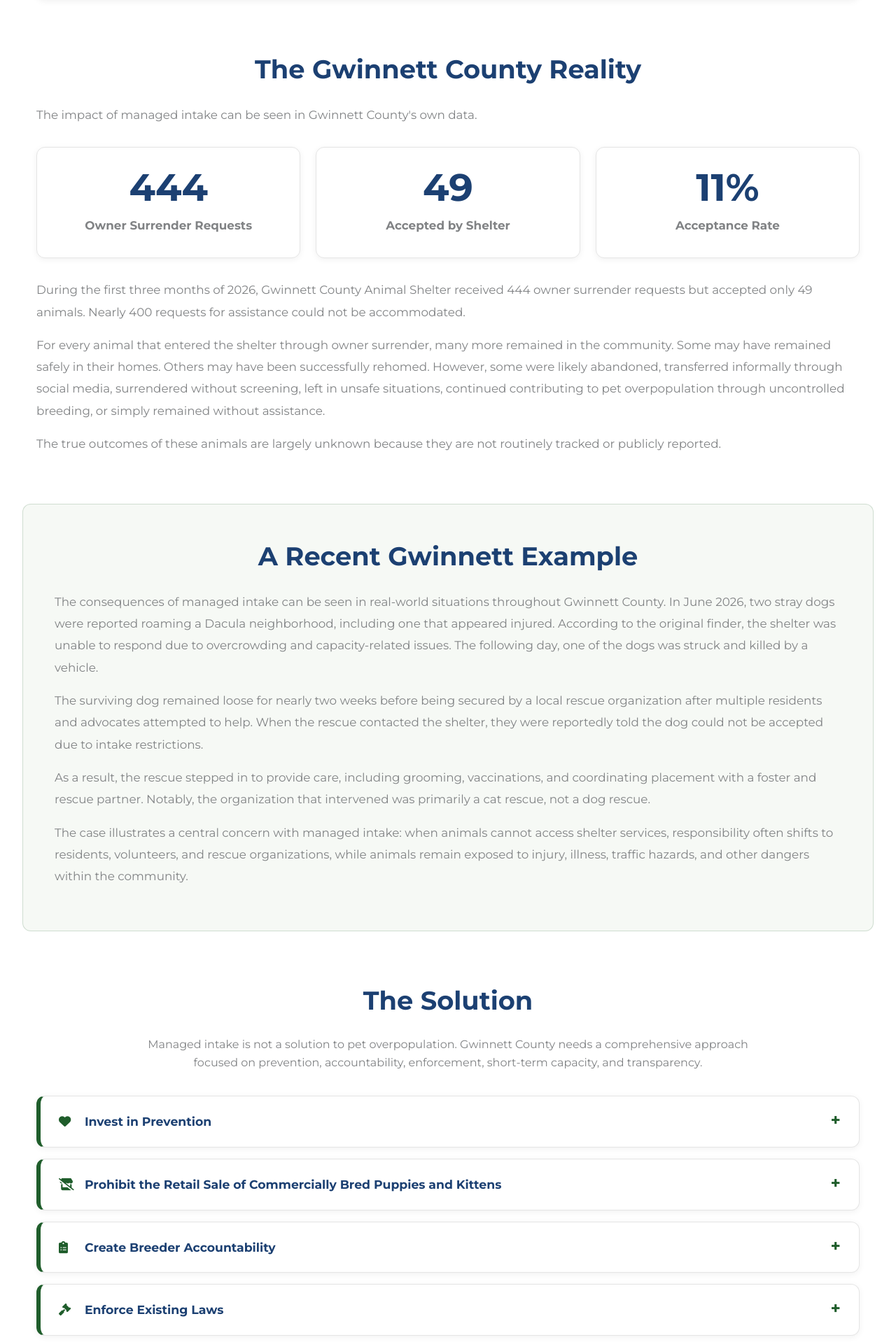
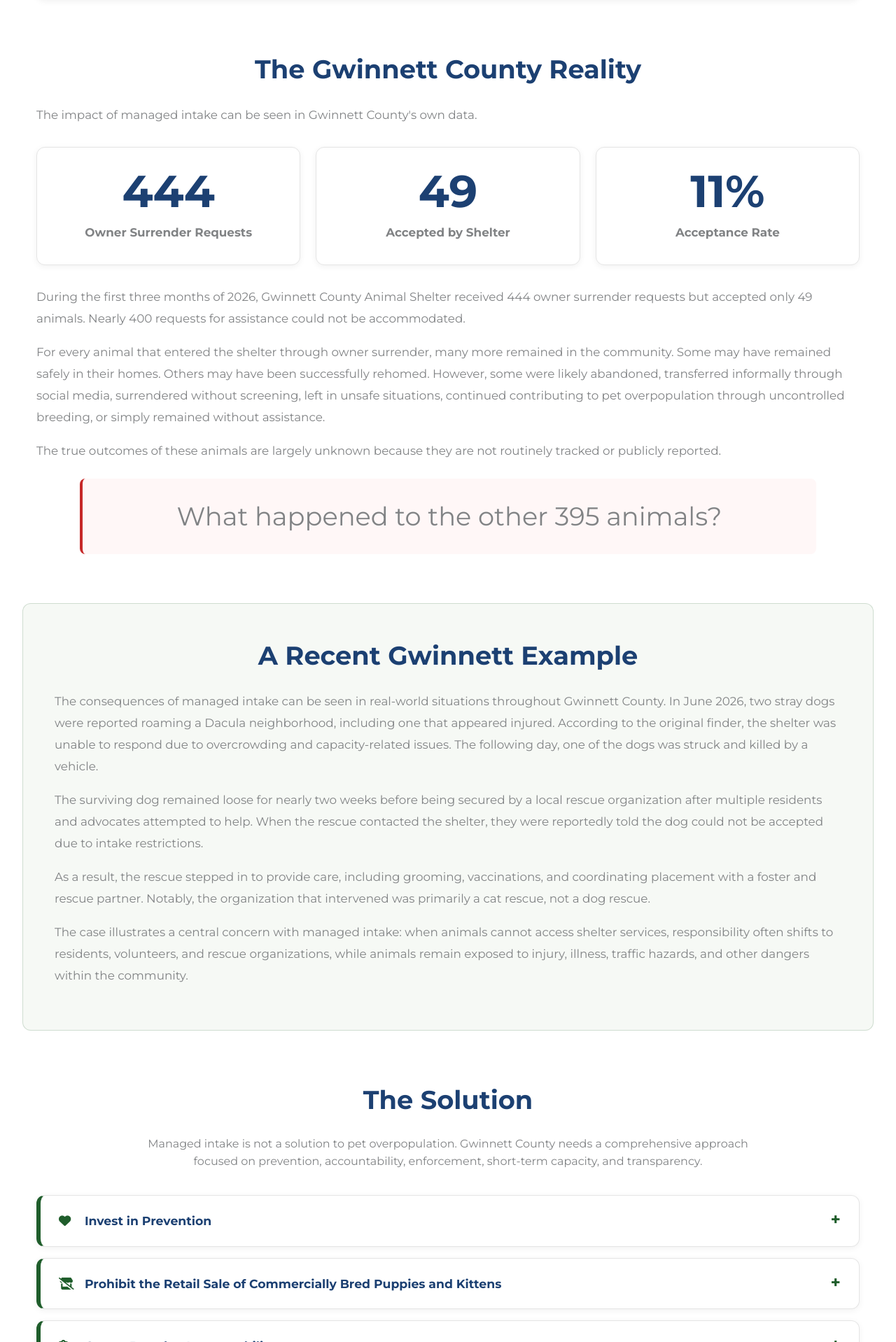
Before and after one commit to whitleybacon/gwinnett-animal-advocacy-alliance, a Jekyll site: the page built from issues/managed-intake/indexcopy.html, in a window 1280 px wide. Shown: the part 2081-3999 px from the top of the page at 70% size. Built offline with Jekyll 4.4.1, drawn with Linux system fonts in a browser that asks for light colours.

Commit message:
Update indexcopy.html

```diff
--- a/issues/managed-intake/indexcopy.html
+++ b/issues/managed-intake/indexcopy.html
@@ -121,7 +121,7 @@ title: Managed Intake
 .managed-stat-card span {
     display: block;
     color: var(--accent);
-    font-size: 3.4rem;
+    font-size: 4rem;
     font-weight: 800;
     line-height: 1;
     margin-bottom: 12px;
@@ -317,6 +317,18 @@ title: Managed Intake
     <p>During the first three months of 2026, Gwinnett County Animal Shelter received 444 owner surrender requests but accepted only 49 animals. Nearly 400 requests for assistance could not be accommodated.</p>
     <p>For every animal that entered the shelter through owner surrender, many more remained in the community. Some may have remained safely in their homes. Others may have been successfully rehomed. However, some were likely abandoned, transferred informally through social media, surrendered without screening, left in unsafe situations, continued contributing to pet overpopulation through uncontrolled breeding, or simply remained without assistance.</p>
     <p>The true outcomes of these animals are largely unknown because they are not routinely tracked or publicly reported.</p>
+     <p style="
+        max-width:1000px;
+        margin:1.5rem auto 2rem;
+        padding:1.25rem 1.5rem;
+        background:#fff7f7;
+        border-left:4px solid #c62828;
+        border-radius:8px;
+        text-align:center;
+        font-size: 2.3rem;
+    ">
+       What happened to the other 395 animals?
+    </p>
 </section>
 
 <section class="content-card recent-example-card">
```
